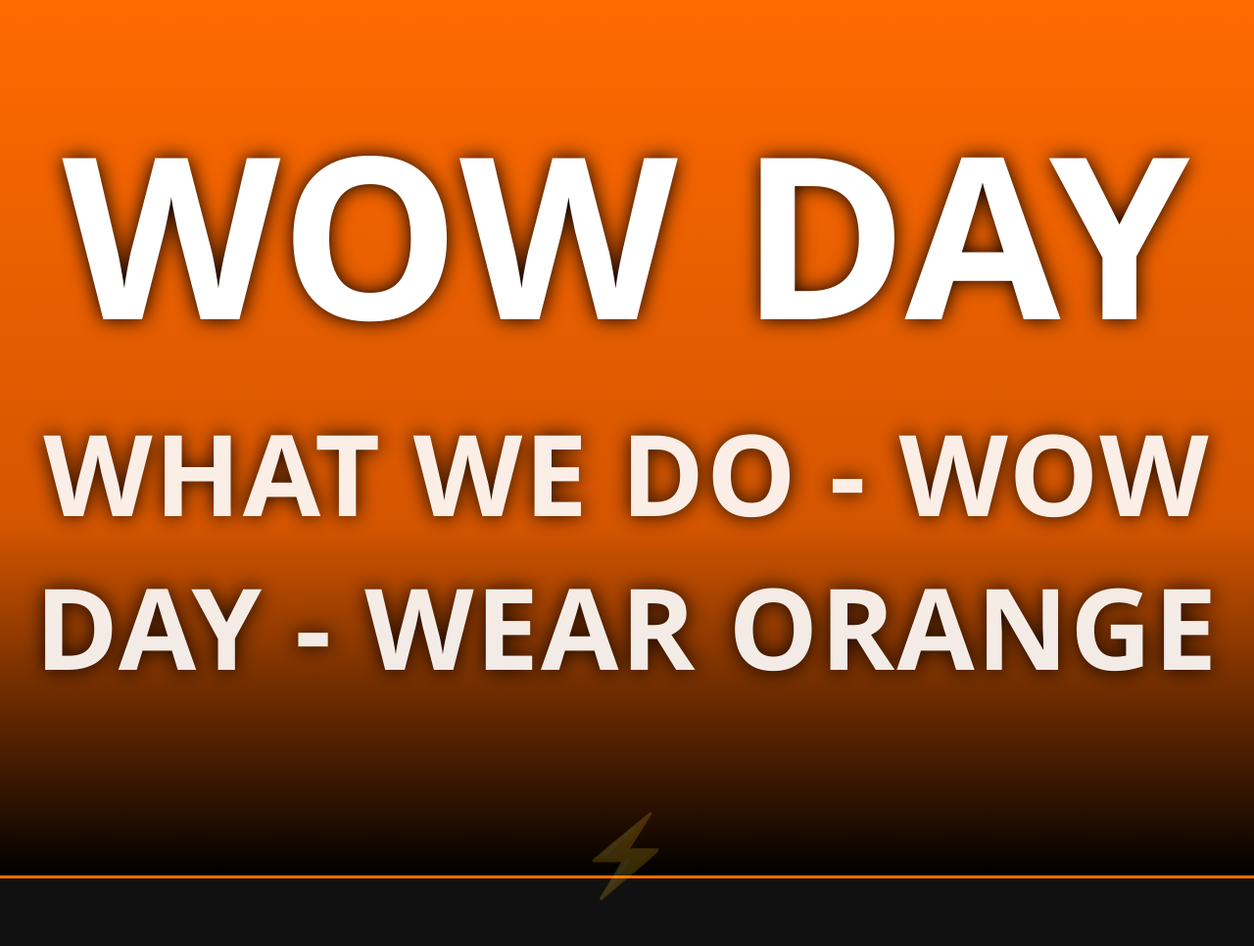
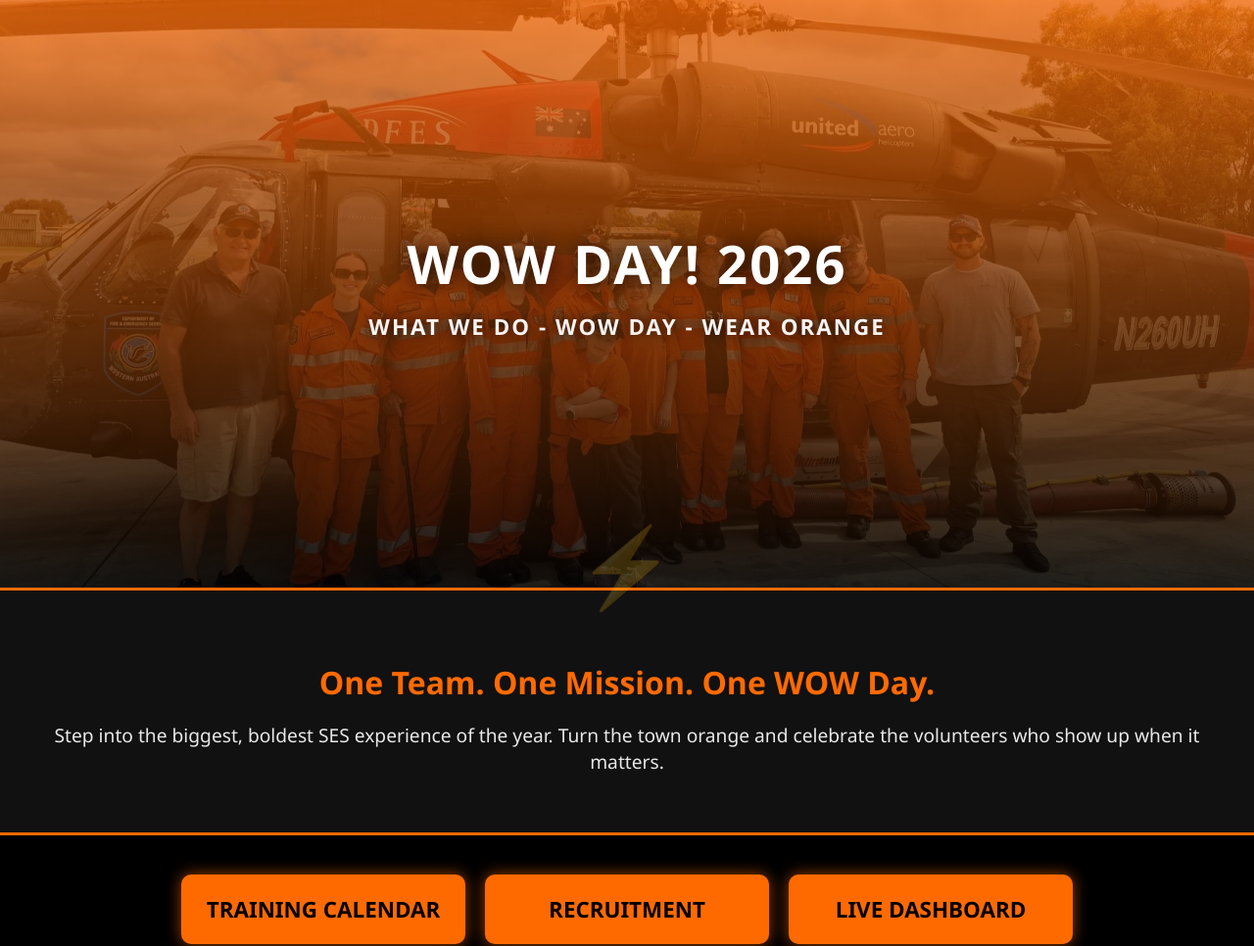
Before and after one commit to jenevo308/sj-sesdashboard, a plain HTML site: page WOW.html in a window 1280 px wide. Shown: the top 966 px of the page at 98% size. Drawn offline with Linux system fonts and the light colour scheme.

Commit message:
Revise styles and structure for hero and navigation
Refactor hero section styles and update navigation layout.

```diff
--- a/WOW.html
+++ b/WOW.html
@@ -13,10 +13,7 @@
             color: #fff;
         }
 
-        /* ---------------------------------------------------------
-           HERO SECTION — MAIN TV TITLE AREA
-           Adjust font sizes for TV here (h1 + h2)
-        --------------------------------------------------------- */
+        /* HERO SECTION */
         .hero {
             background: linear-gradient(180deg, #ff6a00 0%, #d45500 60%, #000 100%);
             padding: 80px 20px;
@@ -28,22 +25,23 @@
         }
 
         .hero h1 {
-            font-size: 18vw;   /* <<< ADJUST MAIN TITLE SIZE HERE (TV scaling) */
+            font-size: 8rem;   /* fills the screen but never overflows */
             font-weight: 900;
             margin: 0;
             text-shadow: 0 0 20px #000;
         }
 
         .hero h2 {
-            font-size: 9vw;    /* <<< ADJUST SUBTITLE SIZE HERE (TV scaling) */
+            font-size: 4rem;    /* perfect proportional pairing */
             margin-top: 10px;
             opacity: 0.9;
             text-shadow: 0 0 20px #000;
         }
 
+
         .hero::after {
             content: "⚡";
-            font-size: 5rem;   /* <<< Adjust lightning icon size here */
+            font-size: 5rem;
             position: absolute;
             bottom: -30px;
             left: 50%;
@@ -51,9 +49,7 @@
             opacity: 0.2;
         }
 
-        /* ---------------------------------------------------------
-           NAV BUTTONS — Adjust button text size here
-        --------------------------------------------------------- */
+        /* NAV BUTTONS */
         .nav-section {
             display: flex;
             flex-direction: column;
@@ -66,7 +62,7 @@
             color: #000;
             padding: 20px;
             text-align: center;
-            font-size: 1.4rem;   /* <<< Adjust navigation button text size here */
+            font-size: 1.4rem;
             font-weight: 700;
             border-radius: 10px;
             text-decoration: none;
@@ -80,9 +76,7 @@
             transform: scale(1.05);
         }
 
-        /* ---------------------------------------------------------
-           FEATURE BLOCK — Adjust heading + paragraph sizes here
-        --------------------------------------------------------- */
+        /* WOW DAY FEATURE BLOCK */
         .wow-feature {
             background: #111;
             padding: 40px 20px;
@@ -92,35 +86,90 @@
         }
 
         .wow-feature h3 {
-            font-size: 2rem;   /* <<< Adjust feature title size here */
+            font-size: 2rem;
             margin-bottom: 10px;
             color: #ff6a00;
         }
 
         .wow-feature p {
-            font-size: 1.2rem; /* <<< Adjust feature paragraph size here */
+            font-size: 1.2rem;
             opacity: 0.9;
         }
 
-        /* ---------------------------------------------------------
-           FOOTER — Adjust footer text size here
-        --------------------------------------------------------- */
+        /* FOOTER */
         footer {
             text-align: center;
             padding: 20px;
-            font-size: 0.9rem;  /* <<< Adjust footer text size here */
+            font-size: 0.9rem;
             opacity: 0.7;
         }
+
+        @media (min-width: 700px) {
+            .nav-section {
+                flex-direction: row;
+                justify-content: center;
+            }
+            .nav-button {
+                width: 250px;
+            }
+        }
     </style>
+<script>
+    // Change 10000 to however many milliseconds you want (10,000 = 10 seconds)
+    setTimeout(function() {
+        window.location.href = "https://jenevo308.github.io/sj-sesdashboard";
+    }, 30000);
+</script>
 </head>
 
 <body>
 
-    <div class="hero">
+    <!-- HERO -->
+    <!--<div class="hero">
         <h1>WOW DAY</h1>
-        <h2>What We Do - WOW Day - Wear Orange</h2>
-    </div>
+        <h2>Orange Out — Unleash the SES</h2>
+    </div>-->
+<style>
+    .hero {
+        height: 70vh;
+        background:
+            linear-gradient(180deg, rgba(255,106,0,0.75) 0%, rgba(0,0,0,0.85) 100%),
+            url("assets/images/ses-team.jpg") center/cover no-repeat;
+        display: flex;
+        flex-direction: column;
+        justify-content: center;
+        align-items: center;
+        text-align: center;
+        padding: 20px;
+        color: white;
+        text-transform: uppercase;
+        letter-spacing: 2px;
+        position: relative;
+    }
 
+    .hero h1 {
+        font-size: 3.4rem;
+        font-weight: 900;
+        margin: 0;
+        text-shadow: 0 0 25px #000;
+    }
+
+    .hero h2 {
+        font-size: 1.4rem;
+        margin-top: 12px;
+        opacity: 0.95;
+        text-shadow: 0 0 15px #000;
+    }
+</style>
+
+<div class="hero">
+    <h1>WOW DAY! 2026</h1>
+    <h2>What We Do - WOW Day - Wear Orange</h2>
+</div>
+
+
+
+    <!-- FEATURE -->
     <div class="wow-feature">
         <h3>One Team. One Mission. One WOW Day.</h3>
         <p>
@@ -129,6 +178,7 @@
         </p>
     </div>
 
+    <!-- NAVIGATION -->
     <div class="nav-section">
         <a class="nav-button" href="training-calendar.html">Training Calendar</a>
         <a class="nav-button" href="recruitment.html">Recruitment</a>
```
